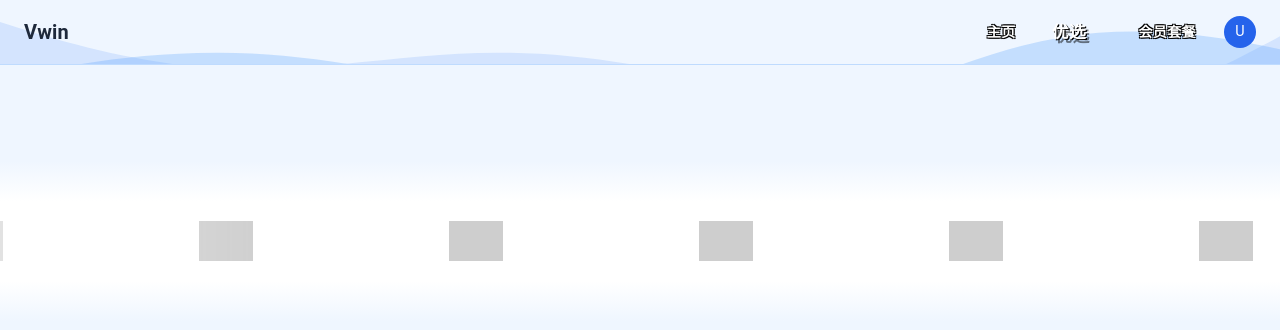
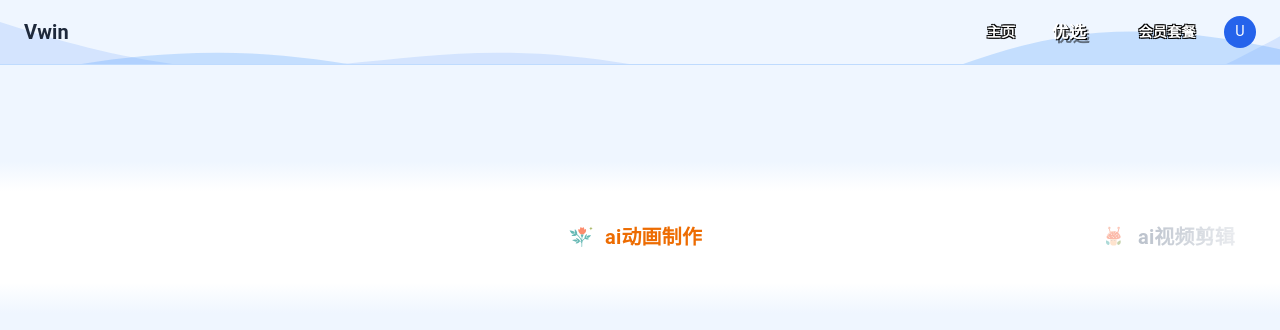
Before and after one commit to lixibin1212/win-one, a React (Create React App) app in the folder frontend/: page /news in a window 1280 px wide. Shown: the top 330 px of the page. Built offline with nearby package versions, Linux system fonts and the light colour scheme; no server answers; grey boxes are pictures that could not be loaded; some icons are missing.

Commit message:
Update LogoCarousel with icons, active state, and smooth animation

```diff
--- a/frontend/src/LogoCarousel.css
+++ b/frontend/src/LogoCarousel.css
@@ -1,12 +1,12 @@
 .logo-carousel-container {
   width: 100%;
   overflow: hidden;
-  /* Vertical gradient to blend from page blue to white and back to blue */
+  /* Vertical gradient: light blue -> white -> white -> light blue */
   background: linear-gradient(
     to bottom,
     #eff6ff 0%,
-    #ffffff 25%,
-    #ffffff 75%,
+    #ffffff 20%,
+    #ffffff 80%,
     #eff6ff 100%
   );
   padding: 60px 0;
@@ -15,11 +15,10 @@
   align-items: center;
 }
 
-.logo-carousel-track {
-  display: flex;
-  width: calc(250px * 18); /* Adjust based on logo count and width */
-  animation: scroll 30s linear infinite;
-  /* Use mask-image to fade logos at edges without affecting background */
+.logo-carousel-viewport {
+  width: 100%;
+  overflow: hidden;
+  /* Use mask-image here so only the logos fade, not the white background */
   -webkit-mask-image: linear-gradient(
     to right,
     transparent 0%,
@@ -36,35 +35,58 @@
   );
 }
 
+.logo-carousel-track {
+  display: flex;
+  width: fit-content;
+  gap: 400px; /* Space between the two items */
+  animation: scroll 15s linear infinite;
+}
+
 .logo-item {
-  width: 250px;
   display: flex;
   justify-content: center;
   align-items: center;
-  padding: 0 40px;
+  gap: 12px; /* Space between icon and text */
   flex-shrink: 0;
+}
+
+.logo-icon {
+  width: 24px;
+  height: 24px;
+  opacity: 0.6;
+  transition: all 0.3s ease;
+}
+
+.logo-item.active .logo-icon {
+  opacity: 1;
+  transform: scale(1.1);
+}
+
+.logo-item:hover .logo-icon {
+  opacity: 1;
+  transform: scale(1.1);
 }
 
 .logo-image {
   max-width: 150px;
   max-height: 40px;
-  filter: grayscale(100%); /* Changed from invert to grayscale for white background */
+  filter: grayscale(100%);
   opacity: 0.5;
   transition: all 0.3s ease;
 }
 
 .logo-image:hover {
   opacity: 1;
-  filter: grayscale(0%); /* Show original colors on hover */
+  filter: grayscale(0%);
 }
 
 @keyframes scroll {
   0% {
-    transform: translateX(0);
+    /* Start from the right edge of the container */
+    transform: translateX(100vw);
   }
   100% {
-    transform: translateX(calc(-250px * 6)); /* Scroll by one set of logos */
+    /* Move until the entire track is past the left edge */
+    transform: translateX(-100%);
   }
 }
-
-/* Removed pseudo-elements to fix corner gradient issues */
--- a/frontend/src/LogoCarousel.tsx
+++ b/frontend/src/LogoCarousel.tsx
@@ -1,28 +1,50 @@
-import React from 'react';
+import React, { useState } from 'react';
 import { Box, Typography } from '@mui/material';
 import './LogoCarousel.css';
 
 const logos = [
-  { name: 'mercado libre', icon: 'https://upload.wikimedia.org/wikipedia/commons/thumb/b/b3/Mercado_Libre_logo.svg/2560px-Mercado_Libre_logo.svg.png' },
-  { name: 'Mercedes-Benz', icon: 'https://upload.wikimedia.org/wikipedia/commons/thumb/9/90/Mercedes-Benz_Logo_2010.svg/2048px-Mercedes-Benz_Logo_2010.svg.png' },
-  { name: 'shopify', icon: 'https://upload.wikimedia.org/wikipedia/commons/thumb/0/0e/Shopify_logo_2018.svg/2560px-Shopify_logo_2018.svg.png' },
-  { name: 'PHILIPS', icon: 'https://upload.wikimedia.org/wikipedia/commons/thumb/5/5a/Philips_logo.svg/2560px-Philips_logo.svg.png' },
-  { name: 'SOCIETE GENERALE', icon: 'https://upload.wikimedia.org/wikipedia/commons/thumb/1/1e/Societe_Generale_logo.svg/2560px-Societe_Generale_logo.svg.png' },
-  { name: 'Spotify', icon: 'https://upload.wikimedia.org/wikipedia/commons/thumb/1/19/Spotify_logo_with_text.svg/2560px-Spotify_logo_with_text.svg.png' },
+  { name: 'ai动画制作', icon: '/sunny.svg' },
+  { name: 'ai视频剪辑', icon: '/night-sunny.svg' },
 ];
 
 const LogoCarousel: React.FC = () => {
-  // Duplicate logos to create a seamless loop
-  const displayLogos = [...logos, ...logos, ...logos];
+  const [activeIndex, setActiveIndex] = useState(0);
+  // Only use the 2 items for a "one pass" style animation
+  const displayLogos = logos;
 
   return (
     <Box className="logo-carousel-container">
-      <Box className="logo-carousel-track">
-        {displayLogos.map((logo, index) => (
-          <Box key={index} className="logo-item">
-            <img src={logo.icon} alt={logo.name} className="logo-image" />
-          </Box>
-        ))}
+      <Box className="logo-carousel-viewport">
+        <Box className="logo-carousel-track">
+          {displayLogos.map((logo, index) => (
+            <Box
+              key={index}
+              className={`logo-item ${index === activeIndex ? 'active' : ''}`}
+              onMouseEnter={() => setActiveIndex(index)}
+            >
+              {logo.icon && (
+                <img
+                  src={logo.icon}
+                  alt=""
+                  className="logo-icon"
+                  style={{ opacity: index === activeIndex ? 1 : 0.6 }}
+                />
+              )}
+              <Typography
+                variant="h6"
+                sx={{
+                  color: index === activeIndex ? '#ed6c02' : '#64748b',
+                  fontWeight: 600,
+                  opacity: index === activeIndex ? 1 : 0.6,
+                  whiteSpace: 'nowrap',
+                  transition: 'all 0.3s ease',
+                }}
+              >
+                {logo.name}
+              </Typography>
+            </Box>
+          ))}
+        </Box>
       </Box>
     </Box>
   );
```
Also changed, not shown: frontend/public/night-sunny.svg (added), frontend/public/sunny.svg (added).
